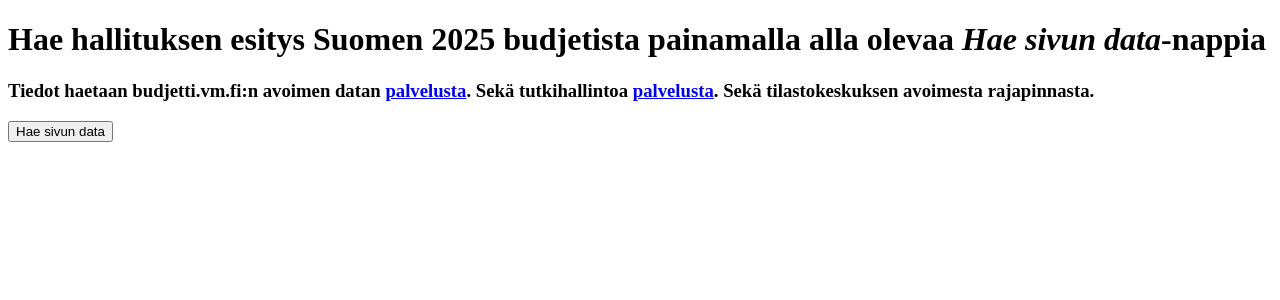
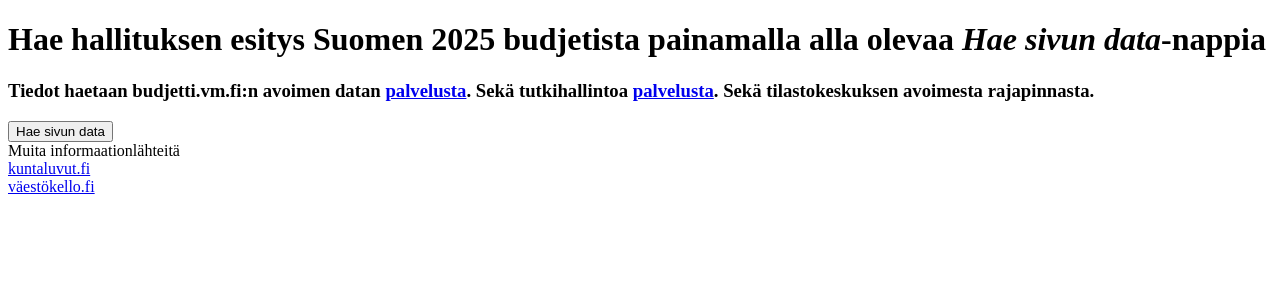
Before and after one commit to otsatukka/AvoinSuomi, a Vue app in the folder budjetinesitys/: page / in a window 1280 px wide. Shown: the top 300 px of the page. Built offline with nearby package versions, Linux system fonts and the light colour scheme.

Commit message:
Lisää muita tiedonlähteitä ja muuta apin nimi avoin suomeksi

```diff
--- a/budjetinesitys/package.json
+++ b/budjetinesitys/package.json
@@ -1,5 +1,5 @@
 {
-  "name": "budjetinesitys",
+  "name": "avoinsuomi",
   "version": "0.1.0",
   "private": true,
   "scripts": {
--- a/budjetinesitys/src/App.vue
+++ b/budjetinesitys/src/App.vue
@@ -1,6 +1,7 @@
 <template>
   <div>
     <FetchData ref="fetchDataComponent" @data-loaded="onDataLoaded"></FetchData>
+    <OtherContext/>
     <LoanData :data="dataAsNameAndValues" :debtByYear="debtByYear" :debtManagementByYear="debtManagementByYear" :keskimääräinenpalkka="keskimääräinenpalkka" :väestönmäärä="väestönmäärä" v-if="dataAsNameAndValues"/>
     <DebtManagementLineChart :data="debtManagementByYear"  v-if="dataAsNameAndValues"/>
     <LineChart :data="bktData"  :title="'Bruttokansantuote euroissa'" v-if="dataAsNameAndValues" />
@@ -22,11 +23,12 @@ import DataHistogram from "./components/Histogram/DataHistogram.vue"
 import LoanData from './components/LoanData.vue';
 import DebtManagementLineChart from './components/LineChart/DebtManagementLineChart.vue'
 import LineChart from './components/LineChart/LineChart.vue'
+import OtherContext from './components/OtherContext.vue'
 import { convertCsvDataToSankeyData, convertCSVDataToNameValuePair } from './utils/dataConverter';
 
 export default {
   name: "App",
-  components: {LineChart, DebtManagementLineChart, LoanData, FetchData, SankeyMain, SankeyControls, DataHistogram },
+  components: {LineChart, DebtManagementLineChart, LoanData, FetchData, SankeyMain, SankeyControls, DataHistogram, OtherContext},
   data: () => ({
     data: null,
     dataAsNameAndValues: null,
--- a/budjetinesitys/src/components/FetchData.vue
+++ b/budjetinesitys/src/components/FetchData.vue
@@ -197,7 +197,6 @@
               } else {
                   console.error("Data is undefined or not available");
               }
-              console.log(this.kuluttajaIndeksiData);
 
               //Julkinen sektori työpaikat
               const työpaikatjulkisellaHaku = await axios.get('/proxy', {
@@ -229,7 +228,6 @@
               } else {
                   console.error("Data is undefined or not available");
               }
-              console.log(this.työpaikatjulkisellaData)
 
             this.$emit('data-loaded');
           } catch (error) {
--- /dev/null
+++ b/budjetinesitys/src/components/OtherContext.vue
@@ -0,0 +1,5 @@
+<template>
+    <div>Muita informaationlähteitä</div>
+    <div><a href="https://kuntaluvut.fi/">kuntaluvut.fi</a> </div>
+    <div><a href="https://vaestokello.fi/">väestökello.fi</a> </div>
+</template>
```
Also changed, not shown: 1 other file (tests, documents, lock files or other folders).
